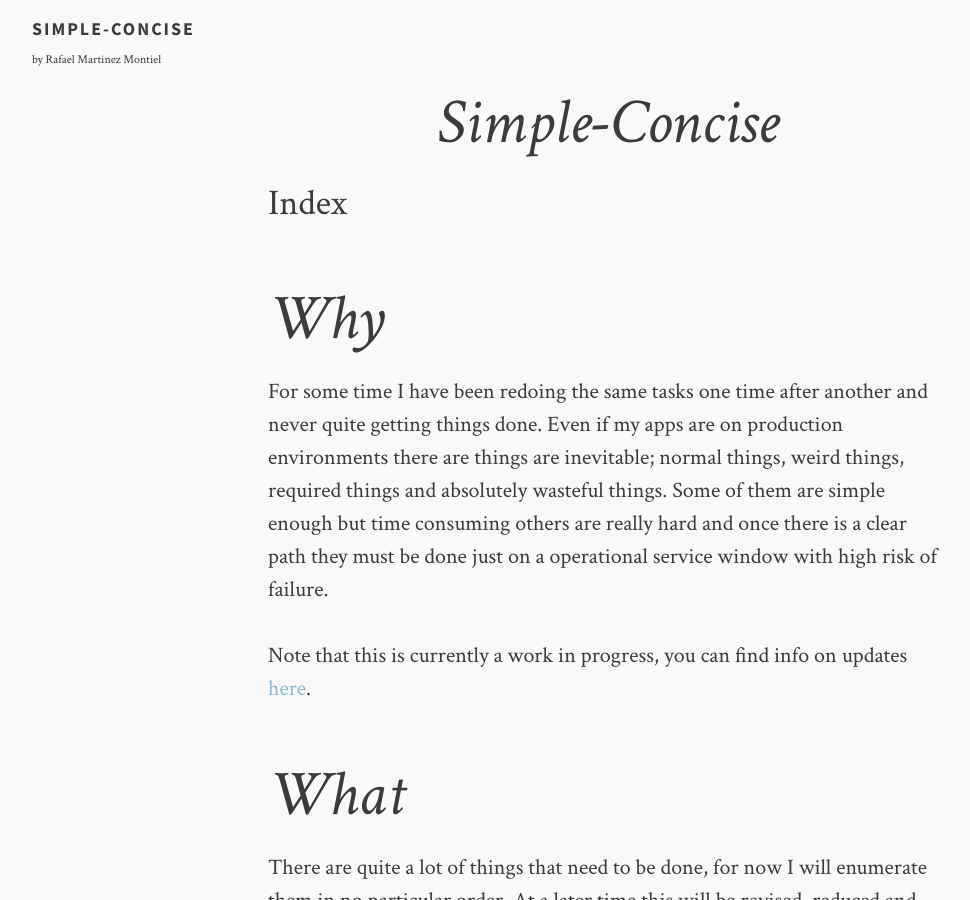
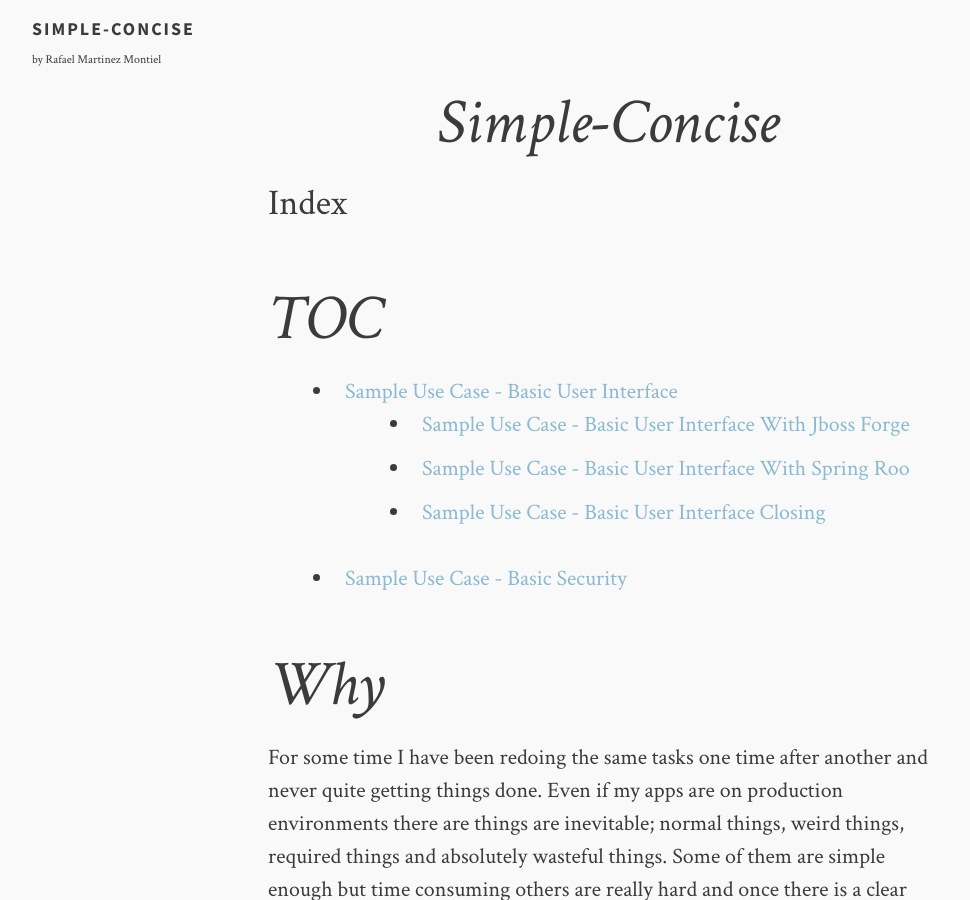
Before and after one commit to mtzmontiel/simple-concise, a Jekyll site: the page built from index.md, in a window 1280 px wide and 900 px high. Shown: the whole window, without its empty margins (32-1002 px from the left). Built offline with Jekyll 4.4.1, drawn with Linux system fonts in a browser that asks for light colours; some of the changed text lies outside the part shown.

Commit message:
Move toc to begining of page

```diff
--- a/index.md
+++ b/index.md
@@ -4,6 +4,15 @@ description: "Index"
 layout: post
 tags: []
 ---
+
+TOC
+===
+
+* <a href="{{site.url}}/subaui/sampleUC-BasicUI.html">Sample Use Case - Basic User Interface</a>
+    * <a href="{{site.url}}/subaui/forge/sampleUI-BasicUI.html">Sample Use Case - Basic User Interface  With Jboss Forge</a>
+    * <a href="{{site.url}}/subaui/roo/sampleUI-BasicUI-01.html">Sample Use Case - Basic User Interface  With Spring Roo</a>
+    * <a href="{{site.url}}/subaui/sampleUC-BasicUI-closing.html">Sample Use Case - Basic User Interface Closing</a>
+* <a href="{{site.url}}/sampleUC-BasicSecurity.html">Sample Use Case - Basic Security</a>
 
 Why
 ===
```
Also changed, not shown: other parts of index.md (+0 -10 lines).
